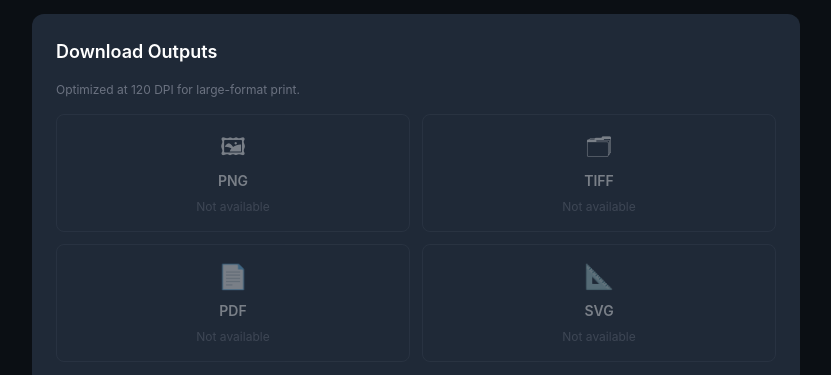
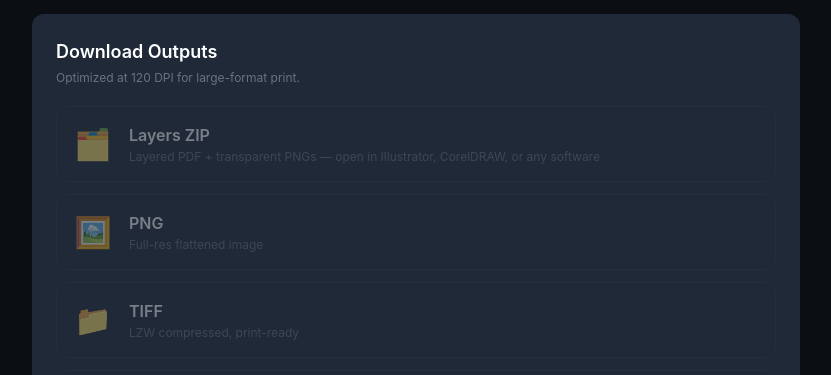
Before and after one commit to taskrocketai-create/wrapreadyai, a Next.js app in the folder apps/web/: page /results/1 in a window 1280 px wide. Shown: the part 574-949 px from the top of the page, without its empty margins (224-1055 px from the left). Built offline with nearby package versions, Linux system fonts and the light colour scheme; no server answers.

Commit message:
Refactor DownloadPanel component and improve output handling

```diff
--- a/apps/web/components/DownloadPanel.tsx
+++ b/apps/web/components/DownloadPanel.tsx
@@ -1,21 +1,95 @@
 import { API_BASE } from "@/lib/api";
-interface DownloadPanelProps { jobId: string; outputs: Array<{ output_type: string; file_size: number; width_px: number; height_px: number }>; }
+
+interface Output {
+  output_type: string;
+  file_size: number;
+  width_px: number;
+  height_px: number;
+}
+
+interface DownloadPanelProps {
+  jobId: string;
+  outputs: Output[];
+}
+
+const FORMAT_META: Record<string, { icon: string; label: string; desc: string; highlight?: boolean }> = {
+  zip: {
+    icon: "🗂️",
+    label: "Layers ZIP",
+    desc: "Layered PDF + transparent PNGs — open in Illustrator, CorelDRAW, or any software",
+    highlight: true,
+  },
+  png: { icon: "🖼️", label: "PNG", desc: "Full-res flattened image" },
+  tiff: { icon: "📁", label: "TIFF", desc: "LZW compressed, print-ready" },
+  pdf: { icon: "📄", label: "PDF", desc: "Single-page print PDF" },
+  eps: { icon: "✏️", label: "EPS", desc: "Vector — opens in all RIP software (Roland, Mimaki, Caldera, Flexi)" },
+  ai:  { icon: "🎨", label: "AI", desc: "Adobe Illustrator — editable color layers" },
+};
+
+const FORMAT_ORDER = ["zip", "png", "tiff", "pdf", "eps", "ai"];
+
 export default function DownloadPanel({ jobId, outputs }: DownloadPanelProps) {
-  const types = ["png", "tiff", "pdf", "svg"];
   return (
     <div className="bg-[#1F2937] rounded-xl p-6">
-      <h2 className="text-lg font-semibold mb-4">Download Outputs</h2>
-      <p className="text-xs text-[#6B7280] mb-4">Optimized at 120 DPI for large-format print.</p>
-      <div className="grid grid-cols-2 gap-3">
-        {types.map(type => {
-          const output = outputs.find(o => o.output_type === type);
+      <h2 className="text-lg font-semibold mb-1">Download Outputs</h2>
+      <p className="text-xs text-[#6B7280] mb-5">Optimized at 120 DPI for large-format print.</p>
+
+      <div className="grid grid-cols-1 gap-3">
+        {FORMAT_ORDER.map((type) => {
+          const meta = FORMAT_META[type];
+          const output = outputs.find((o) => o.output_type === type);
+          const available = !!output;
+          const sizeMB = output ? (output.file_size / 1024 / 1024).toFixed(1) : null;
+
           return (
-            <a key={type} href={output ? `${API_BASE}/api/jobs/${jobId}/download/${type}` : undefined}
-              className={`flex flex-col items-center gap-2 p-4 rounded-lg border transition-colors ${output ? "border-[#14B8A6]/50 hover:border-[#14B8A6] hover:bg-[#14B8A6]/10 cursor-pointer" : "border-[#374151] opacity-40 cursor-not-allowed"}`}>
-              <span className="text-2xl">{type === "png" ? "🖼" : type === "tiff" ? "🗂" : type === "pdf" ? "📄" : "📐"}</span>
-              <span className="text-sm font-semibold uppercase">{type}</span>
-              {output && <span className="text-xs text-[#6B7280]">{output.width_px}×{output.height_px}px · {(output.file_size/1024/1024).toFixed(1)}MB</span>}
-              {!output && <span className="text-xs text-[#6B7280]">Not available</span>}
+            <a
+              key={type}
+              href={available ? `${API_BASE}/api/jobs/${jobId}/download/${type}` : undefined}
+              download
+              className={[
+                "flex items-center gap-4 p-4 rounded-xl border transition-all",
+                available
+                  ? meta.highlight
+                    ? "border-[#14B8A6] bg-[#14B8A6]/10 hover:bg-[#14B8A6]/20 cursor-pointer"
+                    : "border-[#374151] hover:border-[#14B8A6]/60 hover:bg-[#374151]/40 cursor-pointer"
+                  : "border-[#2D3748] opacity-40 cursor-not-allowed",
+              ].join(" ")}
+            >
+              <span className="text-3xl w-10 text-center flex-shrink-0">{meta.icon}</span>
+
+              <div className="flex-1 min-w-0">
+                <div className="flex items-center gap-2">
+                  <span className="font-semibold text-white">{meta.label}</span>
+                  {meta.highlight && available && (
+                    <span className="text-[10px] font-bold uppercase tracking-wider bg-[#14B8A6] text-black px-2 py-0.5 rounded-full">
+                      Recommended
+                    </span>
+                  )}
+                </div>
+                <p className="text-xs text-[#6B7280] mt-0.5">{meta.desc}</p>
+                {output && (
+                  <p className="text-xs text-[#4B5563] mt-1">
+                    {output.width_px}×{output.height_px}px
+                    {sizeMB && sizeMB !== "0.0" ? ` · ${sizeMB}MB` : ""}
+                  </p>
+                )}
+              </div>
+
+              {available && (
+                <svg
+                  className="w-5 h-5 text-[#14B8A6] flex-shrink-0"
+                  fill="none"
+                  stroke="currentColor"
+                  viewBox="0 0 24 24"
+                >
+                  <path
+                    strokeLinecap="round"
+                    strokeLinejoin="round"
+                    strokeWidth={2}
+                    d="M4 16v1a3 3 0 003 3h10a3 3 0 003-3v-1m-4-4l-4 4m0 0l-4-4m4 4V4"
+                  />
+                </svg>
+              )}
             </a>
           );
         })}
```
